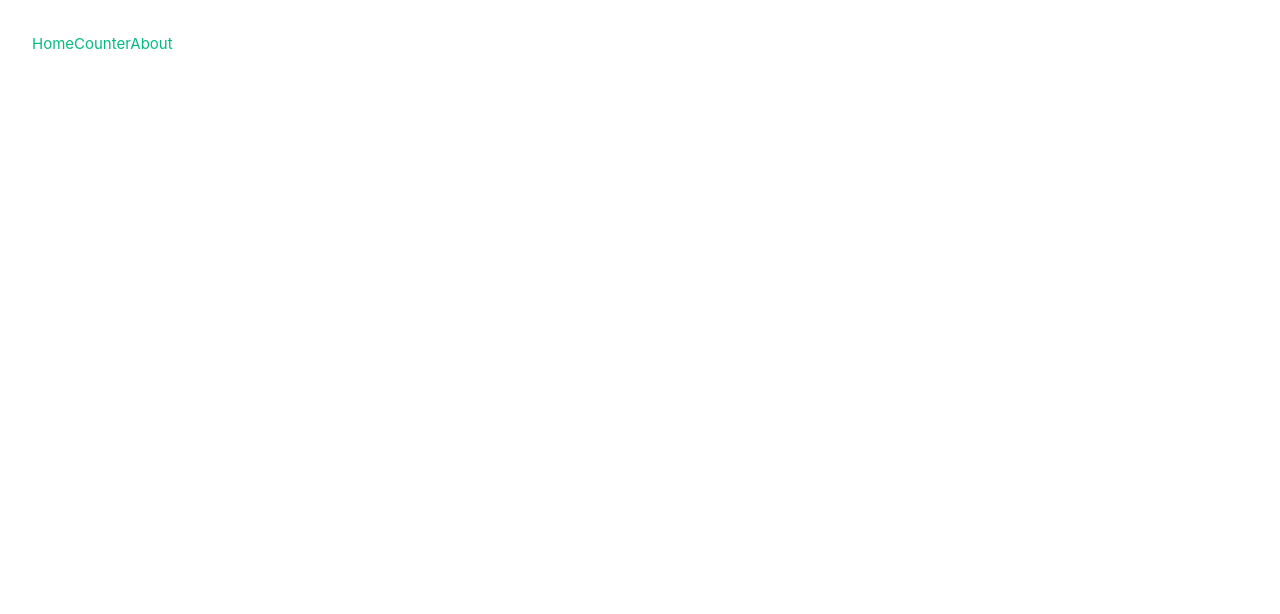
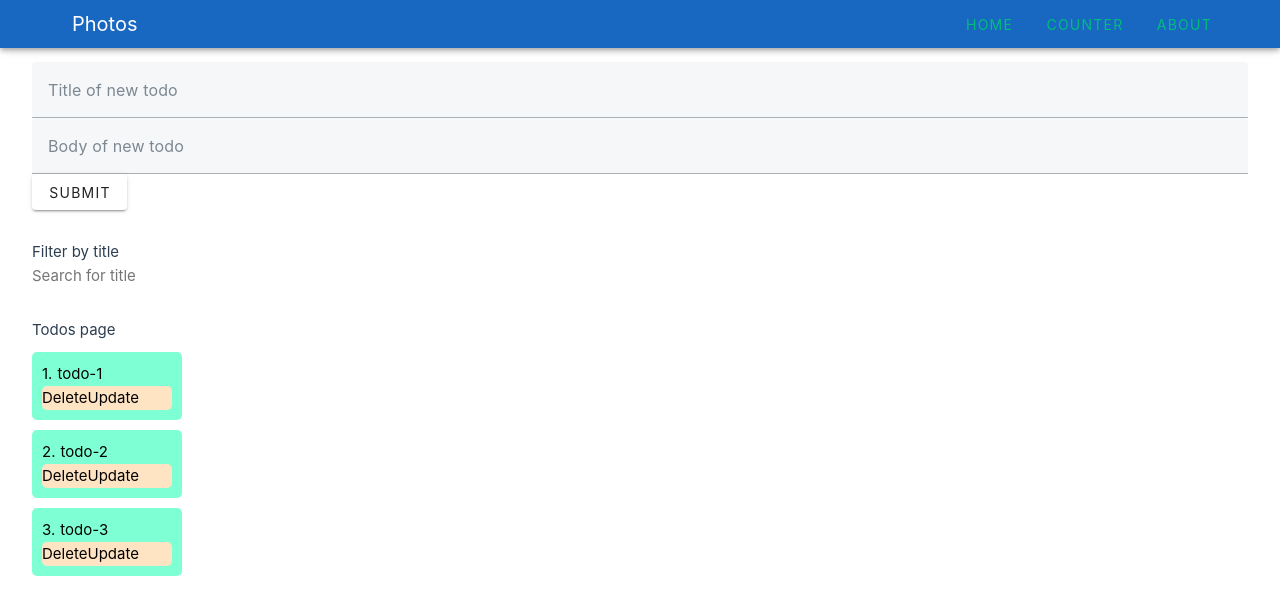
Before and after one commit to Misha158/vue-app, a Vue app: page / in a window 1280 px wide. Before the commit this address had no page. Shown: the top 614 px of the page. Built offline with nearby package versions, Linux system fonts and the light colour scheme.

Commit message:
Added header

```diff
--- a/src/App.vue
+++ b/src/App.vue
@@ -1,17 +1,10 @@
 <script setup lang="ts">
 import { RouterLink, RouterView } from 'vue-router'
+import HeaderVue from '@/components/HeaderVue.vue'
 </script>
 
 <template>
-  <header>
-    <div class="wrapper">
-      <nav>
-        <RouterLink to="/">Home</RouterLink>
-        <RouterLink to="/counter">Counter</RouterLink>
-        <RouterLink to="/about">About</RouterLink>
-      </nav>
-    </div>
-  </header>
+  <HeaderVue />
 
   <RouterView />
 </template>
--- /dev/null
+++ b/src/components/HeaderVue.vue
@@ -0,0 +1,35 @@
+<script lang="ts" setup=""></script>
+
+<template>
+  <v-card class="mx-auto" max-width="448">
+    <v-layout>
+      <v-app-bar color="primary" density="compact">
+        <template v-slot:prepend>
+          <v-app-bar-nav-icon></v-app-bar-nav-icon>
+        </template>
+
+        <v-app-bar-title>Photos</v-app-bar-title>
+
+        <nav>
+          <v-btn>
+            <RouterLink to="/">Home</RouterLink>
+          </v-btn>
+          <v-btn>
+            <RouterLink to="/counter">Counter</RouterLink>
+          </v-btn>
+          <v-btn>
+            <RouterLink to="/about">About</RouterLink>
+          </v-btn>
+        </nav>
+
+        <template v-slot:append>
+          <v-btn icon>
+            <v-icon>mdi-dots-vertical</v-icon>
+          </v-btn>
+        </template>
+      </v-app-bar>
+    </v-layout>
+  </v-card>
+</template>
+
+<style scoped></style>
--- a/src/router/index.ts
+++ b/src/router/index.ts
@@ -5,8 +5,8 @@
   history: createWebHistory(import.meta.env.BASE_URL),
   routes: [
     {
-      path: '/counter',
-      name: 'counter',
+      path: '/',
+      name: 'home',
       component: HomeView
     }
   ]
```
